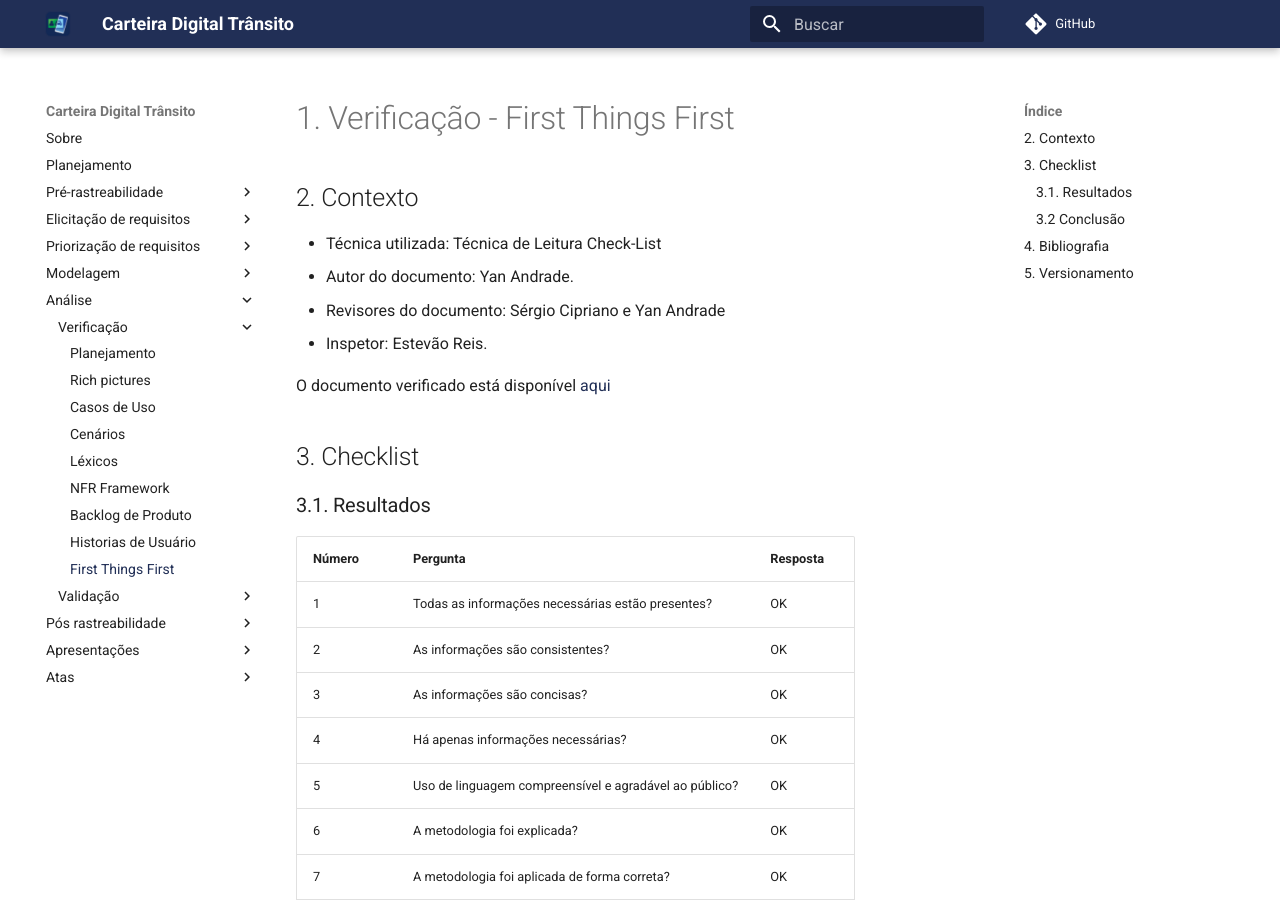
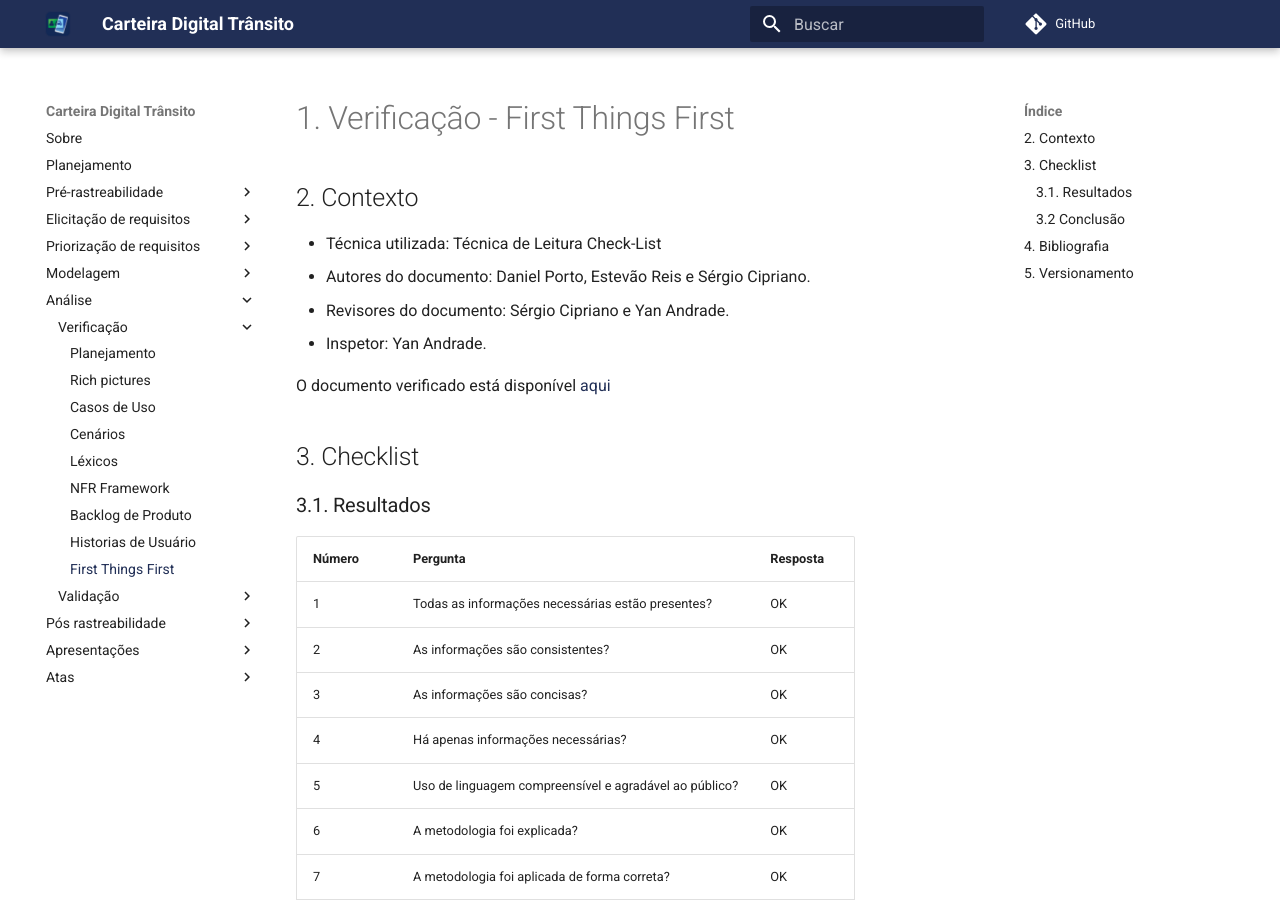
Before and after one commit to sergiosacj/2020.2-CarteiraDigitalTransito, an MkDocs documentation site: the page built from docs/analise/verificacao/first_things_first.md, in a window 1280 px wide and 900 px high. Built offline with MkDocs 1.6.1 and Material for MkDocs 9.7.7, drawn with Linux system fonts in a browser that asks for light colours; comment, search, counter and statistics services are not loaded.

Commit message:
(#77) Corrigindo pequenos erros

```diff
--- a/docs/analise/verificacao/first_things_first.md
+++ b/docs/analise/verificacao/first_things_first.md
@@ -3,9 +3,9 @@
 ## 2. Contexto
 
 - Técnica utilizada: Técnica de Leitura Check-List
-- Autor do documento: Yan Andrade.
-- Revisores do documento: Sérgio Cipriano e Yan Andrade
-- Inspetor: Estevão Reis.
+- Autores do documento: Daniel Porto, Estevão Reis e Sérgio Cipriano.
+- Revisores do documento: Sérgio Cipriano e Yan Andrade.
+- Inspetor: Yan Andrade.
 
 O documento verificado está disponível [aqui](https://requisitos-de-software.github.io/2020.2-CarteiraDigitalTransito/priorizacao/first_thing_first/)
 
```
